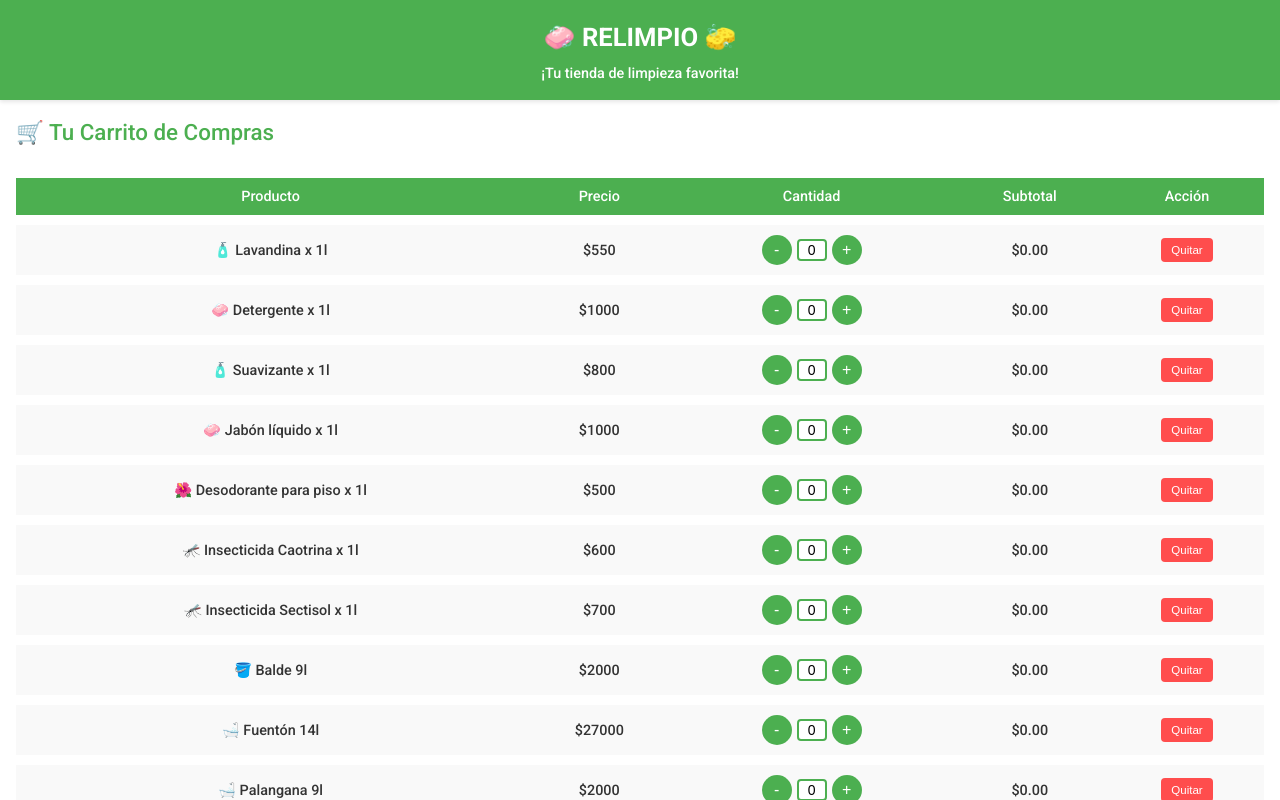
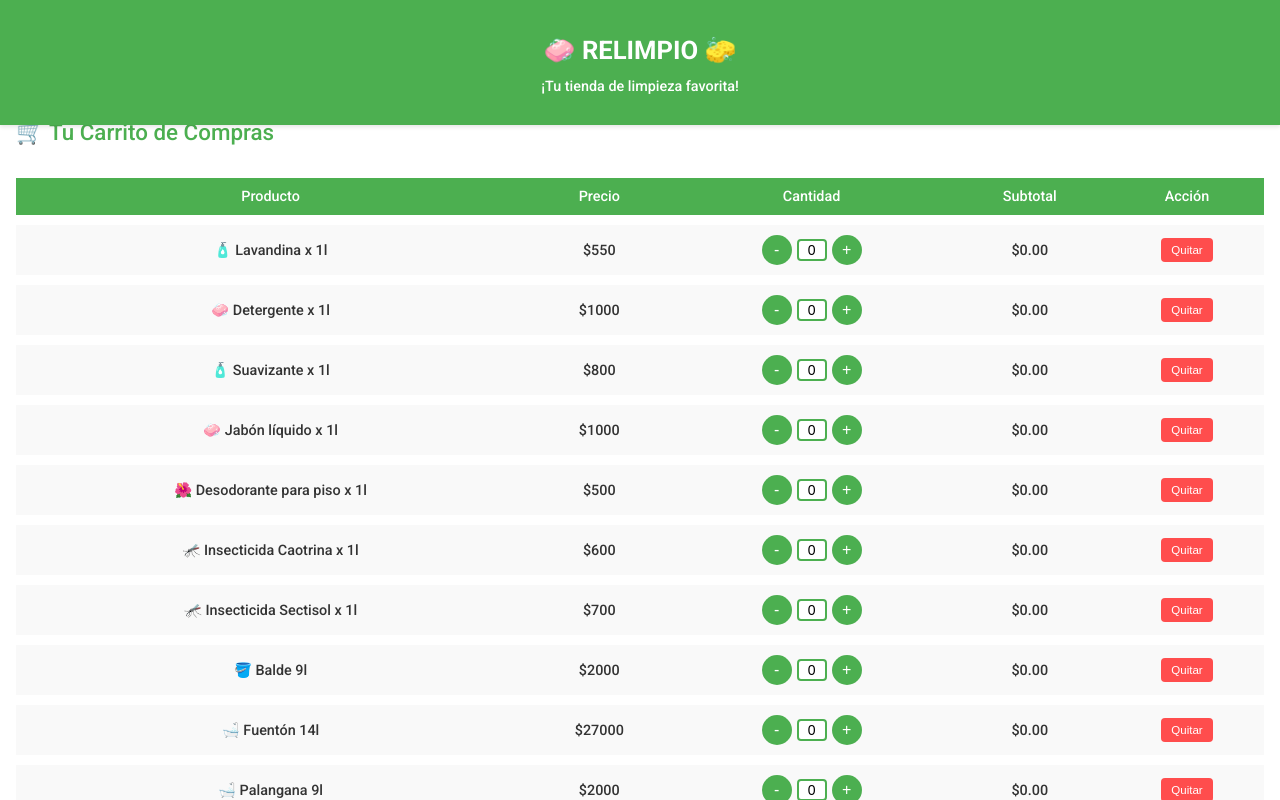
Before and after one commit to dardug/relimpio, a plain HTML site: page index.html in a window 1280 px wide. Drawn offline with Linux system fonts and the light colour scheme.

Commit message:
Update index.html

```diff
--- a/index.html
+++ b/index.html
@@ -1,7 +1,5 @@
 <html><head><base href="https://limpiezatotal.com/">
-<title>RELIMPIO</title>
-<title>Tu Carrito de Compras</title>
-<title>Tu Carrito de Compras</title>
+<title>RELIMPIO - Tu Carrito de Compras</title>
 <meta charset="UTF-8">
 <meta name="viewport" content="width=device-width, initial-scale=1.0, maximum-scale=1.0, user-scalable=no">
 <meta name="theme-color" content="#4CAF50">
@@ -36,7 +34,7 @@ header {
   background-color: #4CAF50;
   color: white;
   text-align: center;
-  padding: 1 em;
+  padding: 0.8em;
   box-shadow: 0 2px 4px rgba(0,0,0,0.1);
   width: 100%;
   position: fixed;
```
